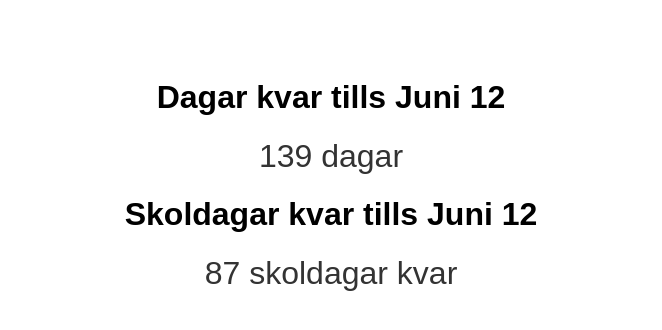
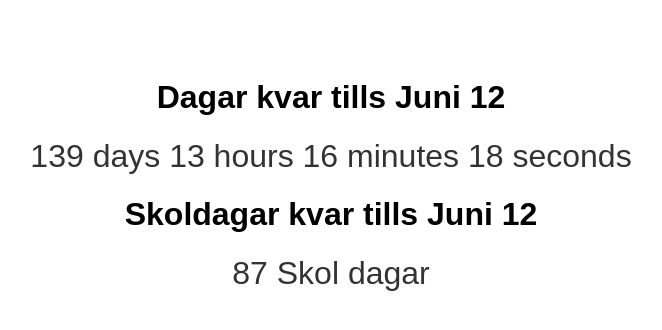
Before and after one commit to CristopherBurlinEDU/SkoldagsRaknare, a plain HTML site: page index.html in a window 1280 px wide. Shown: the whole page, without its empty margins (309-971 px from the left). Drawn offline with Linux system fonts and the light colour scheme.

Commit message:
Update Index.html

```diff
--- a/index.html
+++ b/index.html
@@ -35,8 +35,11 @@
         const remainingTime = targetDate - currentDate;
 
         const days = Math.floor(remainingTime / (1000 * 60 * 60 * 24));
+        const hours = Math.floor((remainingTime % (1000 * 60 * 60 * 24)) / (1000 * 60 * 60));
+        const minutes = Math.floor((remainingTime % (1000 * 60 * 60)) / (1000 * 60));
+        const seconds = Math.floor((remainingTime % (1000 * 60)) / 1000);
 
-            document.getElementById('countdown').innerHTML = `${days} dagar`;
+        document.getElementById('countdown').innerHTML = `${days} days ${hours} hours ${minutes} minutes ${seconds} seconds`;
 
         if (remainingTime < 0) {
             clearInterval(countdownInterval);
@@ -47,20 +50,31 @@
     function calculateSchoolDays() {
         const startDate = new Date();
         const endDate = new Date('June 13, 2024 00:00:00');
+        const redDays = [
+            [2, 26],
+            [2, 27],
+            [2, 28],
+            [2, 29],
+            [3, 1],
+            [4, 1],
+            [4, 2],
+            [4, 3],
+            [4, 4],
+            [4, 5],
+            [5, 1],
+            [6, 6],
+            [6, 7],
+        ]; // Red days as [month, day]
         let schoolDays = 0;
 
         while (startDate <= endDate) {
             const dayOfWeek = startDate.getDay();
             const dayOfMonth = startDate.getDate();
-                const month = startDate.getMonth() + 1; // Månadarna är nollindexbaserade
-                const isRedDay =
-                    (month === 2 && dayOfMonth >= 26 && dayOfMonth <= 29) ||
-                    (month === 3 && dayOfMonth === 1) ||
-                    (month === 4 && dayOfMonth >= 1 && dayOfMonth <= 5) ||
-                    (month === 5 && dayOfMonth === 1) ||
-                    (month === 6 && (dayOfMonth === 6 || dayOfMonth === 7));
+            const month = startDate.getMonth() + 1; // Months are zero-indexed
+            const isWeekend = dayOfWeek === 0 || dayOfWeek === 6;
+            const isRedDay = redDays.some((date) => date[0] === month && date[1] === dayOfMonth);
 
-                if (dayOfWeek !== 0 && dayOfWeek !== 6 && !isRedDay) {
+            if (!isWeekend && !isRedDay) {
                 schoolDays++;
             }
 
@@ -70,18 +84,17 @@
         return schoolDays;
     }
 
-
     const schoolDaysCountdownInterval = setInterval(function () {
         const schoolDaysRemaining = calculateSchoolDays();
-            document.getElementById('schoolDaysCountdown').innerHTML = `${schoolDaysRemaining} skoldagar kvar`;
+
+        document.getElementById('schoolDaysCountdown').innerHTML = `${schoolDaysRemaining} Skol dagar`;
 
         if (schoolDaysRemaining <= 0) {
             clearInterval(schoolDaysCountdownInterval);
-                document.getElementById('schoolDaysCountdown').innerHTML = 'Skoldagar countdown expired';
+            document.getElementById('schoolDaysCountdown').innerHTML = 'Skolan är SLUT';
         }
     }, 1000);
 </script>
-
 </body>
 
 </html>
```
Lines whose indentation alone changed are shown as unchanged.
